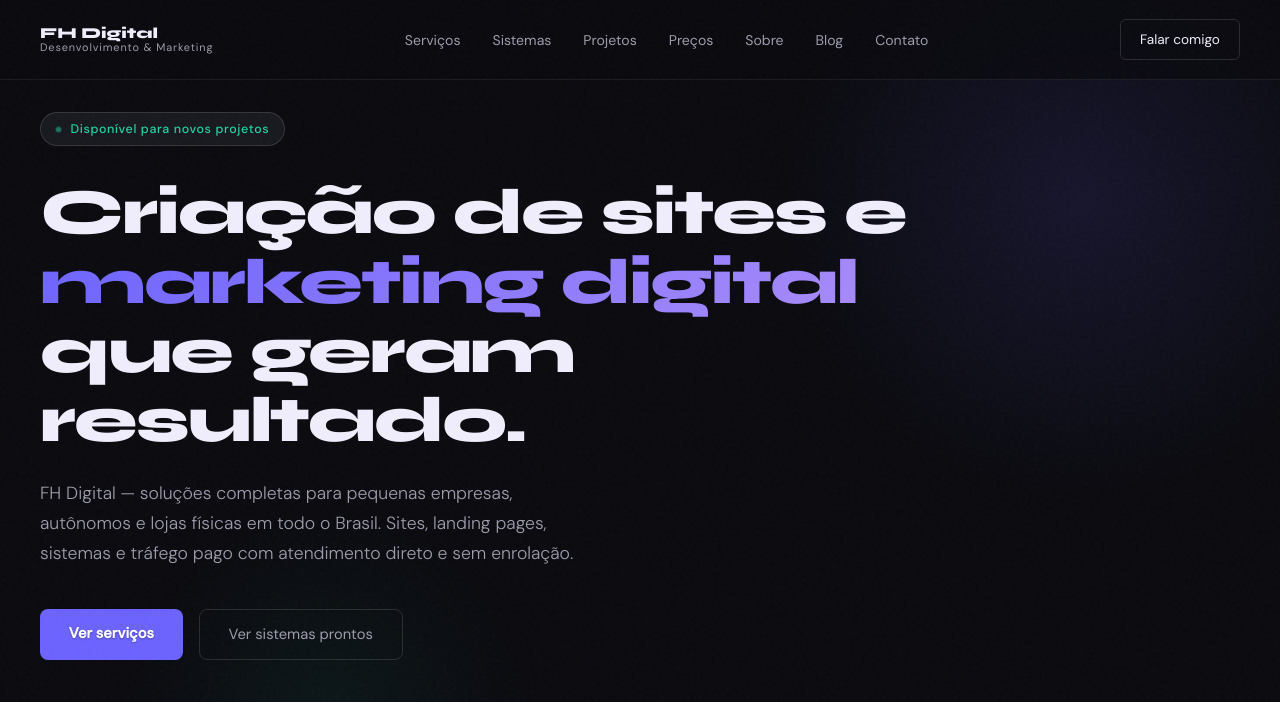
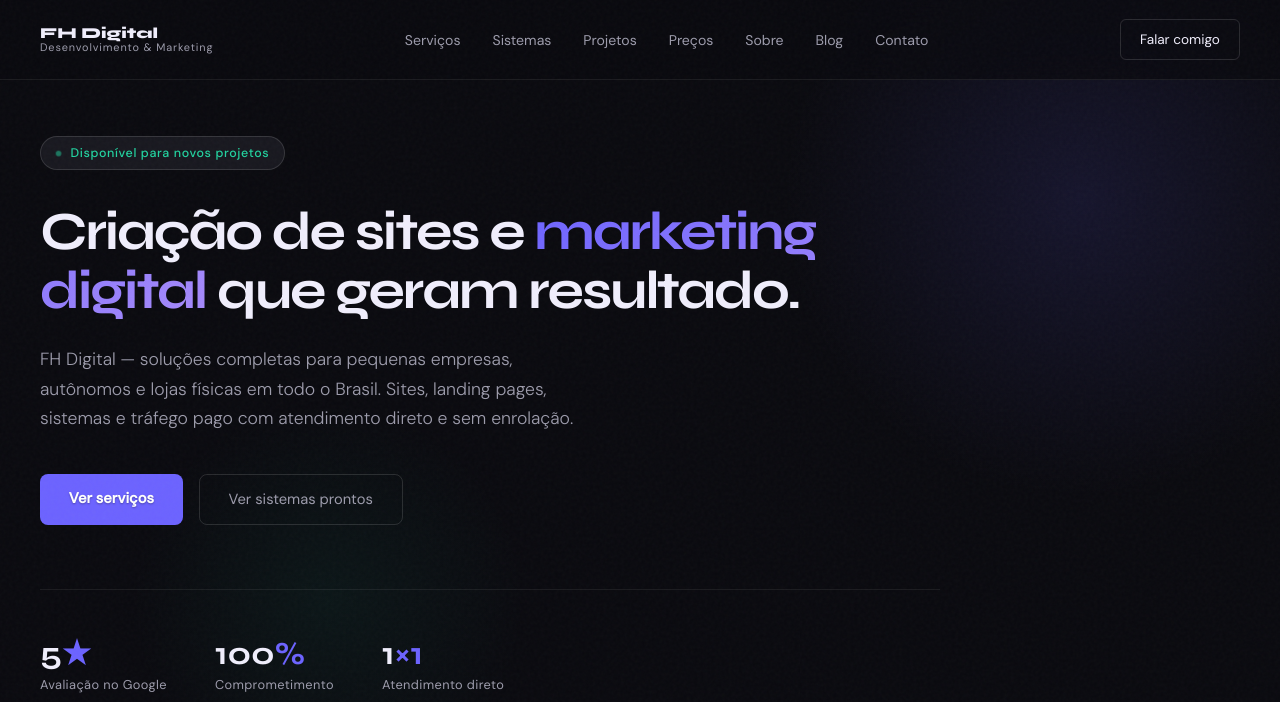
Before and after one commit to programadorfabricio/fh.dev, a plain HTML site: page index.html in a window 1280 px wide. Shown: the top 702 px of the page. Drawn offline with Linux system fonts and the light colour scheme.

Commit message:
Ajusta título do hero (fonte menos esticada)
Co-Authored-By: Claude Opus 5.5 <noreply@anthropic.com>
Claude-Session: https://claude.ai/code/session_011e8J5iVhRyvdzY5D7YiJG4

```diff
--- a/css/style.css
+++ b/css/style.css
@@ -238,10 +238,10 @@ nav {
 
 .hero h1 {
   font-family: "Syne", sans-serif;
-  font-size: clamp(2.2rem, 5vw, 4.8rem);
-  font-weight: 800;
-  line-height: 1.08;
-  letter-spacing: -0.03em;
+  font-size: clamp(2.1rem, 4.2vw, 4rem);
+  font-weight: 700;
+  line-height: 1.1;
+  letter-spacing: -0.04em;
   margin-bottom: 1.5rem;
   animation: fadeUp 0.6s 0.1s ease both;
 }
```
